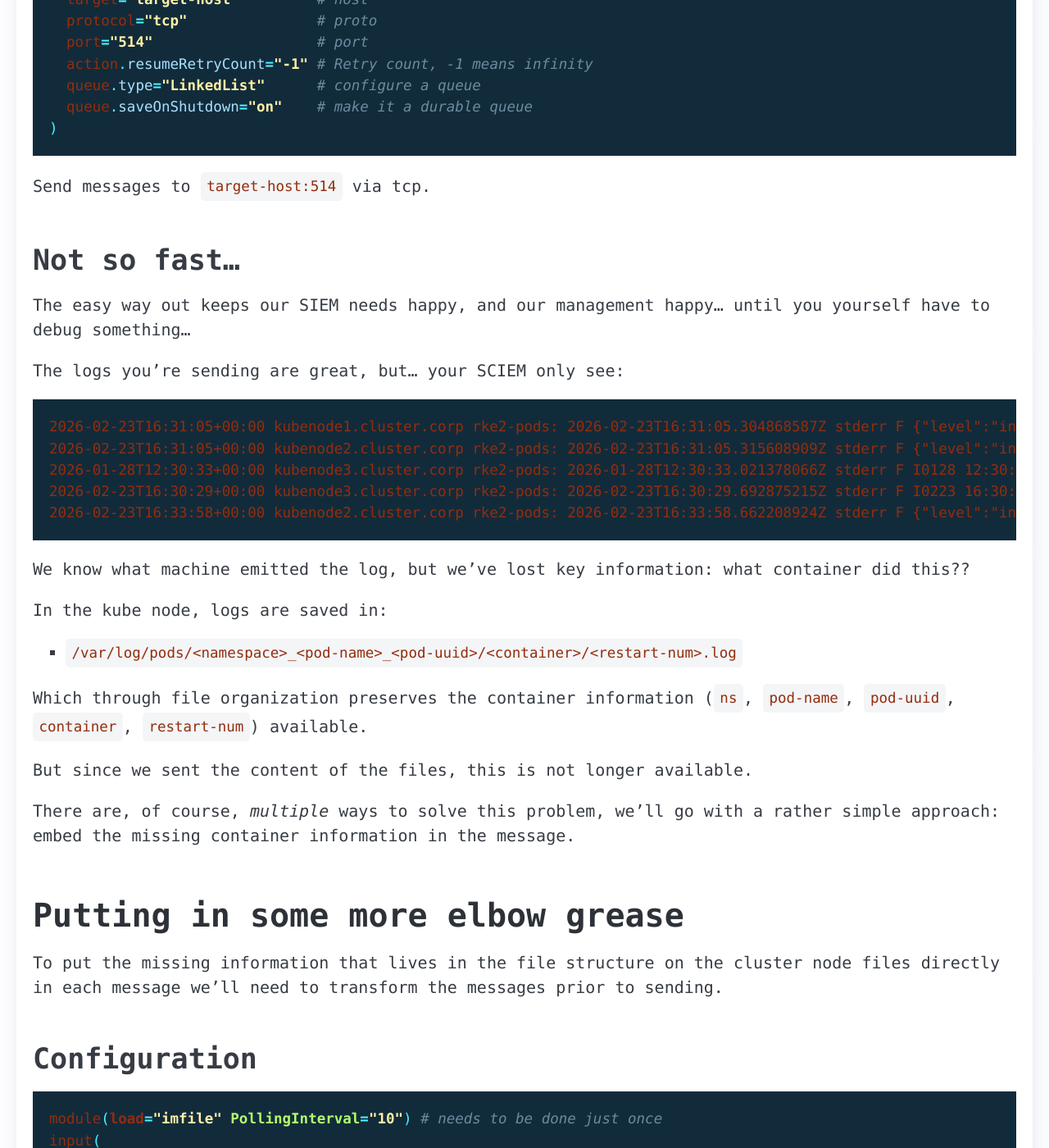
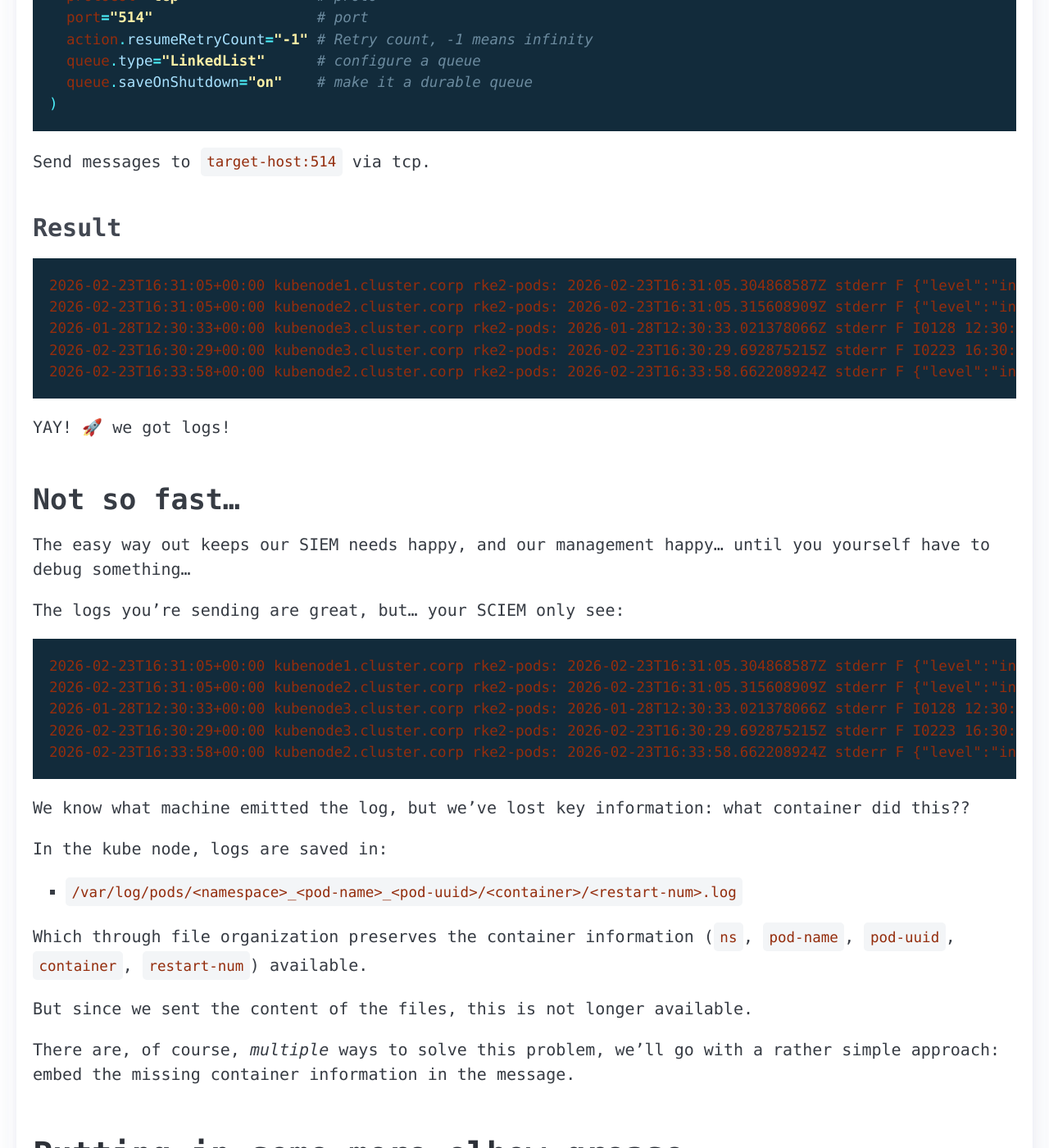
Before and after one commit to josegomezr/josegomezr.github.io, a Jekyll site: the page built from _posts/2026-02-23-rsyslogd-rke2-log-collection.md, in a window 1280 px wide and 1400 px high, scrolled down 4663 px. Shown: the whole window at 82% size. Built offline with Jekyll 4.4.1, drawn with Linux system fonts in a browser that asks for light colours; a script that is not in the unit is left out; some of the changed text lies outside the part shown.

Commit message:
mermaid + emoji on rsyslog

````diff
--- a/_posts/2026-02-23-rsyslogd-rke2-log-collection.md
+++ b/_posts/2026-02-23-rsyslogd-rke2-log-collection.md
@@ -10,10 +10,10 @@
 
 # Da problem
 
-You're running your RKE2 cluster you installed in _the most secure way_ :tm:
+You're running your RKE2 cluster you installed in _the most secure way_ ™️
 from the quickstart guide:
 
-https://docs.rke2.io/install/quickstart
+[https://docs.rke2.io/install/quickstart](https://docs.rke2.io/install/quickstart)
 
 <small>_(for the sake of this post I'll assume you didn't `curl | sudo sh -` this
  situation and really installed it with an RPM or unpacking a tarball... tbh for
@@ -25,7 +25,7 @@
 You try getting your pod logs in
 `/var/log/pods/<namespace>_<pod-name>_<pod-uuid>/<container>/<restart-num>.log`
 (path structure not documented anywhere btw, so expect this to change in the
-future) aaaaaand it's not there anymore :clown:
+future) aaaaaand it's not there anymore 🤡
 
 All of those logs... lost!
 
@@ -167,6 +167,18 @@
 
 Send messages to `target-host:514` via tcp.
 
+### Result
+
+```
+2026-02-23T16:31:05+00:00 kubenode1.cluster.corp rke2-pods: 2026-02-23T16:31:05.304868587Z stderr F {"level":"info","ts":"2026-02-23T16:31:05Z","logger":"goldmane-controller","msg":"Reconciling Goldmane","Request.Namespace":"","Request.Name":"periodic-5m0s-reconcile-event"}
+2026-02-23T16:31:05+00:00 kubenode2.cluster.corp rke2-pods: 2026-02-23T16:31:05.315608909Z stderr F {"level":"info","ts":"2026-02-23T16:31:05Z","logger":"controller_installation","msg":"Patching nftables mode","Request.Namespace":"","Request.Name":"periodic-5m0s-reconcile-event","nftablesMode":"Disabled"}
+2026-01-28T12:30:33+00:00 kubenode3.cluster.corp rke2-pods: 2026-01-28T12:30:33.021378066Z stderr F I0128 12:30:33.021337       1 shared_informer.go:357] "Caches are synced" controller="client-ca::kube-system::extension-apiserver-authentication::requestheader-client-ca-file"
+2026-02-23T16:30:29+00:00 kubenode3.cluster.corp rke2-pods: 2026-02-23T16:30:29.692875215Z stderr F I0223 16:30:29.692758       1 cidrallocator.go:277] updated ClusterIP allocator for Service CIDR 10.43.0.0/16
+2026-02-23T16:33:58+00:00 kubenode2.cluster.corp rke2-pods: 2026-02-23T16:33:58.662208924Z stderr F {"level":"info","ts":"2026-02-23T16:33:58.662103Z","caller":"mvcc/kvstore_compaction.go:71","msg":"finished scheduled compaction","compact-revision":10936318,"took":"29.992945ms","hash":1435110330,"current-db-size-bytes":27926528,"current-db-size":"28 MB","current-db-size-in-use-bytes":13709312,"current-db-size-in-use":"14 MB"}
+```
+
+YAY! 🚀 we got logs!
+
 ## Not so fast...
 
 The easy way out keeps our SIEM needs happy, and our management happy... until
@@ -200,6 +212,15 @@
 To put the missing information that lives in the file structure on the cluster
 node files directly in each message we'll need to transform the messages prior
 to sending.
+
+The pipeline would look something like:
+
+<pre class="mermaid">
+flowchart LR
+  LOGFILES[Log Files in /var/log/pod/*] -->|load| LOCAL_RSYSLOGD[Node-local RSYSLOGD]
+  LOCAL_RSYSLOGD[Node-local RSYSLOGD] -->|apply transformations| LOCAL_RSYSLOGD
+  LOCAL_RSYSLOGD[Node-local RSYSLOGD] -->|extract| RSYSLOG[Remote SIEM]
+</pre>
 
 ## Configuration
 
````
